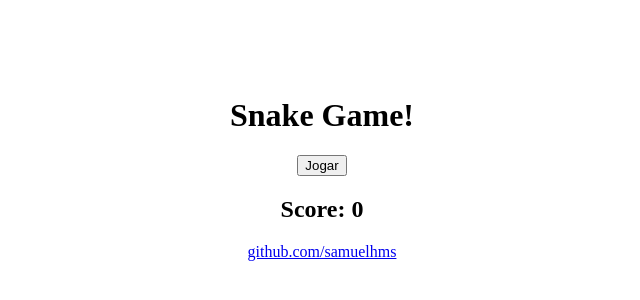
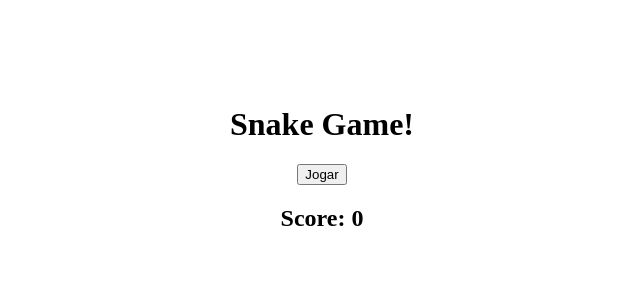
Before and after one commit to samuelhms/Snake-Game-JS, a plain HTML site: page index.html in a window 1280 px wide. Shown: the part 220-520 px from the top of the page, without its empty margins (294-934 px from the left). Drawn offline with Linux system fonts and the light colour scheme.

Commit message:
Update index.html

```diff
--- a/index.html
+++ b/index.html
@@ -20,7 +20,7 @@
     <button id="btn" onclick="start()">Jogar </button>
     </div>
     <h2 id="score">Score: 0 </h2>
-    <a href="https://github.com/samuelhms">github.com/samuelhms</a>
+
 
 
 </body>
```
